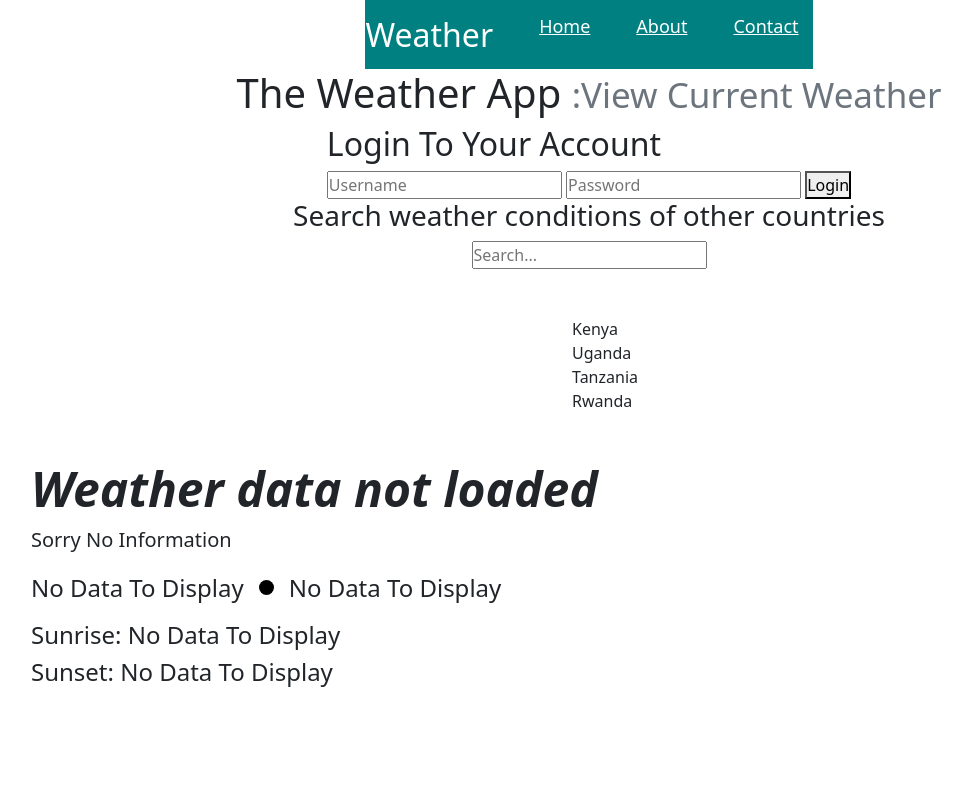
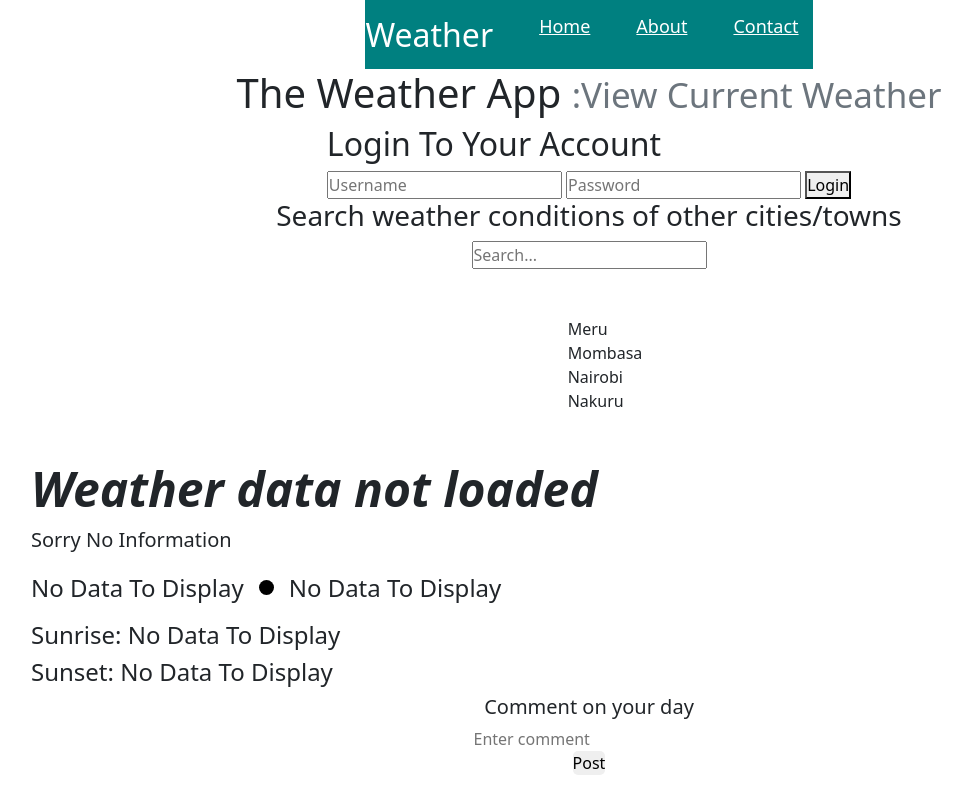
Before and after one commit to matomugo60/weather-app, a plain HTML site: page index.html in a window 1280 px wide. Shown: the top 800 px of the page, without its empty margins (51-1023 px from the left). Drawn offline with Linux system fonts and the light colour scheme.

Commit message:
Added comment section

```diff
--- a/index.html
+++ b/index.html
@@ -9,6 +9,7 @@
     <link rel="stylesheet" href="bootstrap.css" />
 </head>
 <body>
+    <!--Navigation menu-->
     <nav class="navbar">
         <div class="logo">Weather</div>
         <ul class="nav-links">
@@ -19,14 +20,14 @@
             </div>
         </ul>
     </nav>
-
+    <!--Introductory message-->
     <h1>The Weather App
         <small class="text-muted">
             :View Current Weather
         </small>
     </h1>
-
-    <section class="form animated flipInX">
+<!-- Login form-->
+   <section class="form animated flipInX">
         <h2>Login To Your Account</h2>
         <!--<p class="valid">Valid. Please wait.</p>
         <p class="error">Error!. Please enter correct Username &amp; password.</p>-->
@@ -38,7 +39,7 @@
       </section>
 
 <!--Alternative code for login-->
-   <!-- <main id="main-holder">
+    <!--<main id="main-holder">
         <h1 id="login-header">Login To Account</h1>
 
         <div id="login-error-msg-holder">
@@ -56,18 +57,19 @@
 
       </main> -->
 
-      <h3>Search weather conditions of other countries</h3>
+      <!--Search section-->
+      <h3>Search weather conditions of other cities/towns</h3>
       <form>
       <input type = "text" id = "searchBar" oninput = "Search((this.value).toLowerCase())" placeholder = "Search...">
       </form>
       <br><br>
       <ul>
-          <li class = "listItem">Kenya</li>
-          <li class = "listItem">Uganda</li>
-          <li class = "listItem">Tanzania</li>
-          <li class = "listItem">Rwanda</li>
+          <li class = "listItem">Meru</li>
+          <li class = "listItem">Mombasa</li>
+          <li class = "listItem">Nairobi</li>
+          <li class = "listItem">Nakuru</li>
       </ul>
-
+   <!--Weather app-->
 <div class="container">
     <img src="" alt="" srcset="" id="weather-icon">
     <div id="location">
@@ -99,9 +101,15 @@
     </div>
 
 </div>
-
-
-
+<!--Comment section-->
+<h5>Comment on your day</h5>
+<form>
+<input type="text" id="comment-box" placeholder="Enter comment">
+</form>
+<button id="post">Post</button>
+<ul id="unordered">
+</ul>
+<!--Reaction card-->
     <div id="panel" class="panel-container">
         <strong>How satisfied are you with our <br /> weather app?</strong>
         <div class="ratings-container">
--- a/src/index.js
+++ b/src/index.js
@@ -63,80 +63,11 @@ function Search(item){
                 }
     }
 }
-/*
 
-  // The key used to acquire the OpenWeatherApp API
-
-const apikey = "2491cc71cba0e545977b5a5da46a7573"
+// The key used to acquire the OpenWeatherApp API
+const api = '2491cc71cba0e545977b5a5da46a7573'
 
 // Accessing the DOM elements and changing the variables.
-
-const iconImage = document.getElementById('weather-image');
-const description = document.querySelector('.description');
-const locationUser = document.querySelector('#userlocation');
-const sunrise = document.querySelector('.sunriseinfo');
-const sunset = document.querySelector('.sunsetinfo');
-const temperatureCelcius = document.querySelector('.c');
-const temperatureFahrenheit = document.querySelector('.f');
-
-
-// Ann event listener that loades every time the page loades
-
-window.addEventListener('load', () => {
-
-    let long;
-    let lat;
-
-    // To access the geographical location of the app user
-
-    if(navigator.geolocation) {
-        navigator.geolocation.getCurrentUserPosition((position) => {
-            // Creating variables to store longitude and latitude data
-            long = position.coords.longitude;
-            lat = position.coords.latitude;
-
-            const baseData = 'https://api.openweathermap.org/data/2.5/weather?lat={lat}&lon={lon}&appid={2491cc71cba0e545977b5a5da46a7573}'
-
-            // Using fetch to get the data from the API
-
-            fetch (baseData)
-            .then ((response) => {
-                return response.json()
-            })
-            .then ((data) => {
-        const { temp } = data.main;
-        const place = data.name;
-        const { description, icon } = data.weather[0];
-        const { sunrise, sunset } = data.sys;
-        // URL for the image icon to be displayed
-        const imageIconUrl = `https://openweathermap.org/img/wn/${icon}@2x.png`;
-
-        // Formula used to convert the temperature from celcius to fahrenheit
-        const fahrenheit = (temp * 9) / 5 + 32;
-
-        // Converting the time and date data into East Africa Time (EAT)
-        const sunriseEAT = new Date(sunrise * 1000);
-        const sunsetEAT = new Date(sunset * 1000);
-
-        // Using the DOM to display the data Fetched
-
-        iconImage.src = imageIconUrl
-        description.textContent = `${description}`;
-        locationUser.textContent = `${place}`;
-        sunrise.textContent = `${sunriseEAT.toLocaleDateString()}, ${sunriseEAT.toLocaleTimeString()}`;
-        sunset.textContent = `${sunsetEAT.toLocaleDateString()}, ${sunsetEAT.toLocaleTimeString()}`;
-        temperatureCelcius.textContent = `${temp.toFixed(2)} °C`;
-        temperatureFahrenheit.textContent = `${fahrenheit.toFixed(2)} °F`;
-
-        });
-    });
-    }
-});
-*/
-
-const api = '2491cc71cba0e545977b5a5da46a7573'
-
-// Openweathermap API. Do not share it publicly.
 
 const iconImg = document.getElementById('weather-icon');
 const loc = document.querySelector('#location');
@@ -146,18 +77,25 @@ const desc = document.querySelector('.desc');
 const sunriseDOM = document.querySelector('.sunrise');
 const sunsetDOM = document.querySelector('.sunset');
 
+// Event listener that loades every time the page loades
+
 window.addEventListener('load', () => {
   let long;
   let lat;
-  // Accesing Geolocation of User
+
+   // To access the geographical location of the app user
+
   if (navigator.geolocation) {
     navigator.geolocation.getCurrentPosition((position) => {
-      // Storing Longitude and Latitude in variables
+
+      // Creating variables to store longitude and latitude data
+
       long = position.coords.longitude;
       lat = position.coords.latitude;
       const base = `https://api.openweathermap.org/data/2.5/weather?lat=${lat}&lon=${long}&appid=${api}&units=metric`;
 
       // Using fetch to get data
+
       fetch(base)
         .then((response) => {
           return response.json();
@@ -171,11 +109,13 @@ window.addEventListener('load', () => {
           const iconUrl = `https://openweathermap.org/img/wn/${icon}@2x.png`;
           const fahrenheit = (temp * 9) / 5 + 32;
 
-          // Converting Epoch(Unix) time to GMT
+          // Converting time to GMT
+
           const sunriseGMT = new Date(sunrise * 1000);
           const sunsetGMT = new Date(sunset * 1000);
 
           // Interacting with DOM to show data
+
           iconImg.src = iconUrl;
           loc.textContent = `${place}`;
           desc.textContent = `${description}`;
@@ -186,6 +126,19 @@ window.addEventListener('load', () => {
         });
     });
   }
+});
+
+// Comment section code
+
+let post= document.getElementById("post");
+post.addEventListener("click", function(){
+    let commentBoxValue= document.getElementById("comment-box").value;
+
+    let li = document.createElement("li");
+    let text = document.createTextNode(commentBoxValue);
+    li.appendChild(text);
+    document.getElementById("unordered").appendChild(li);
+
 });
 
 // Feedback card code
--- a/style.css
+++ b/style.css
@@ -160,6 +160,7 @@ li {
     outline: none;
   }
 
+  /* Weather app */
   .weather {
     display: flex;
     align-items: center;
@@ -247,7 +248,7 @@ li {
 }
 */
 
-
+/* Reaction card */
 .panel-container {
   background-color: #12192c;
   box-shadow: 0 0 10px rgba(0, 0, 0, 0.3);
@@ -333,3 +334,13 @@ li {
   .credit {
       text-align: center;
   }
+
+  /* Comment box*/
+
+#comment-box, #post {
+  border: none;
+  border-radius: 5px;
+}
+#post:hover{
+  background-color: deeppink;
+}
```
